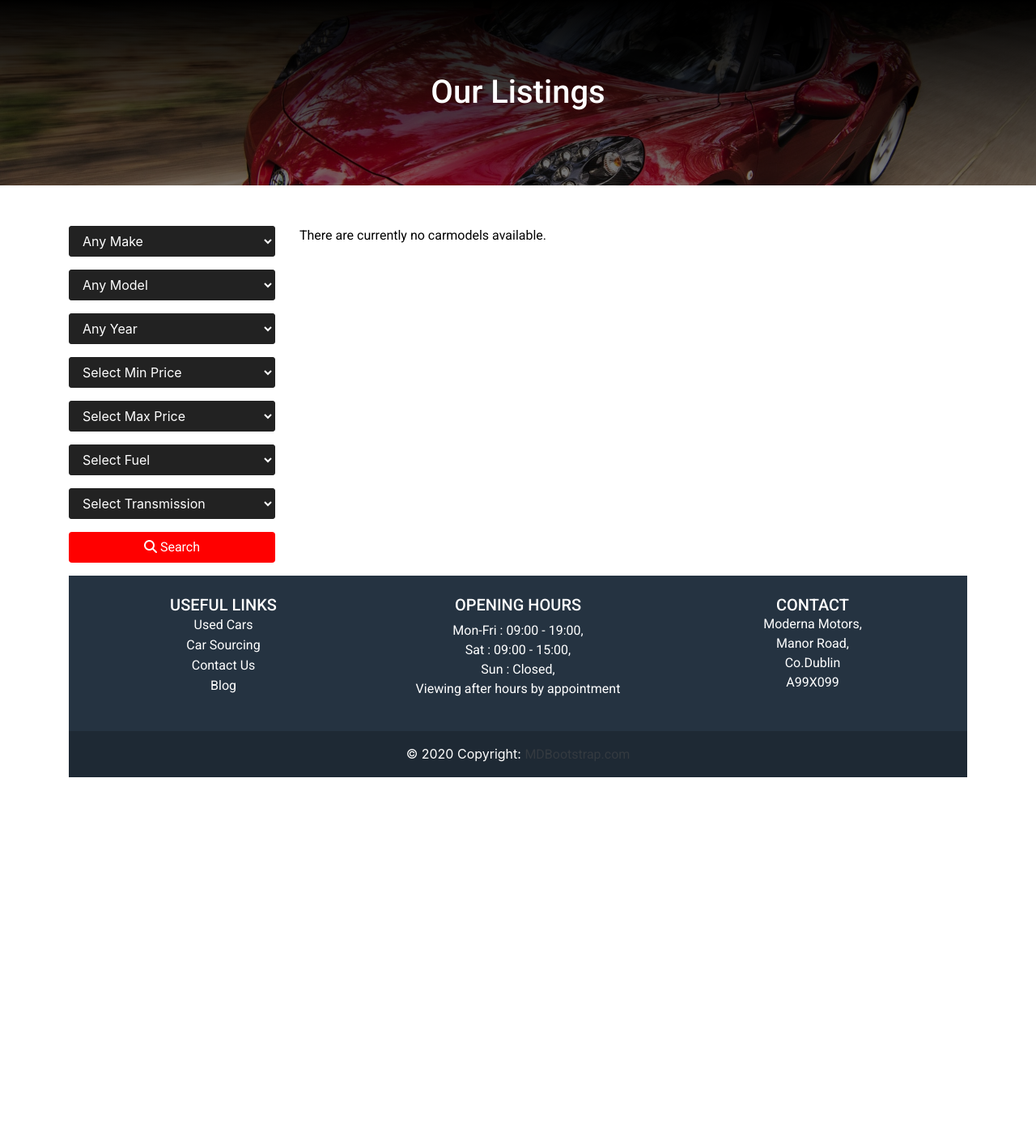
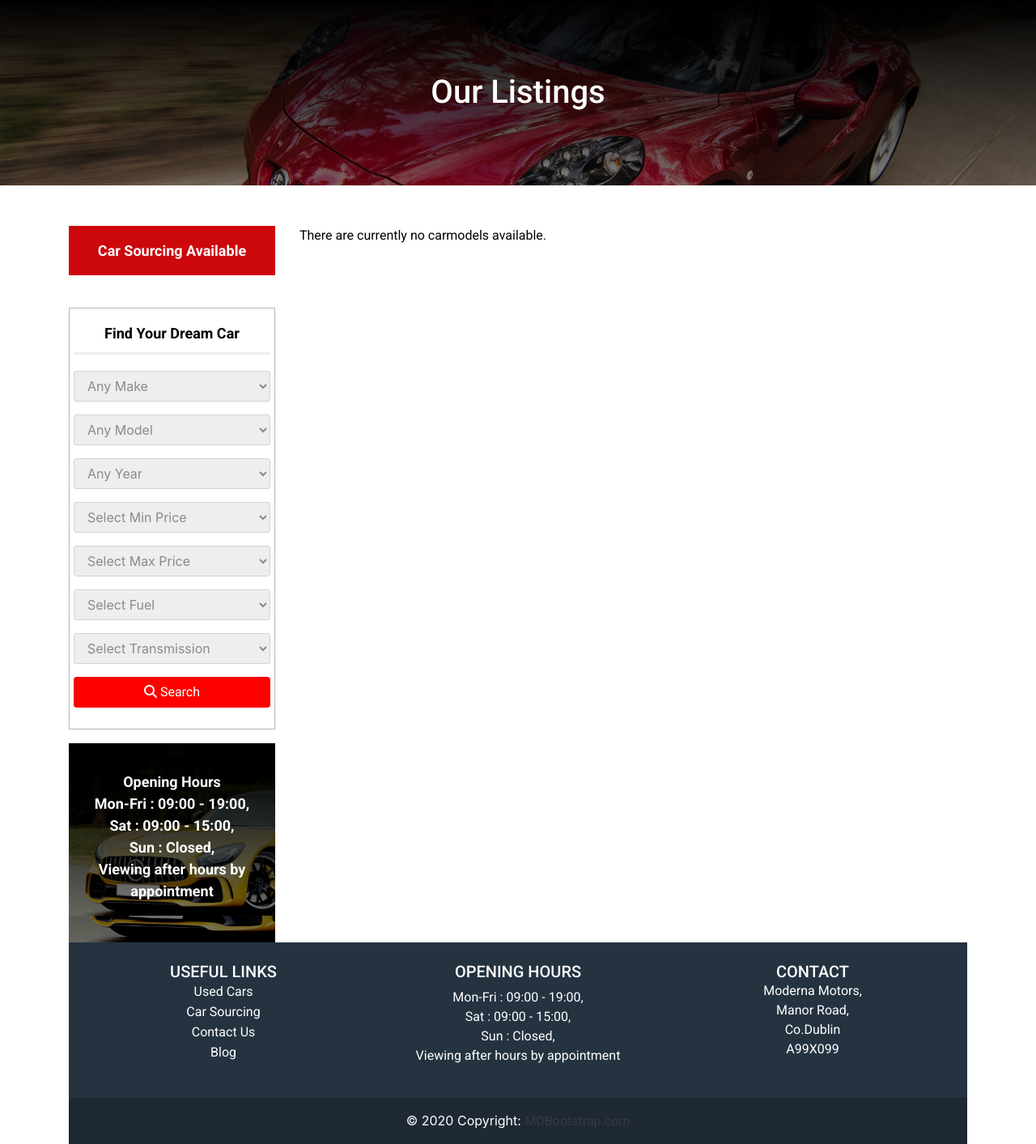
Before and after one commit to ldettorre/cardealership-app, a Django app: page /vehicles/ in a window 1280 px wide. Shown: the part 177-1590 px from the top of the page at 81% size. Before the commit the page ends 1137 px from the top, so only its background shows below. Run offline with Django 3.2, Linux system fonts and the light colour scheme; data that the repository does not hold is empty; some libraries are stand-ins or nearby versions.

Commit message:
I added more elements to the side column on the vehicles page to fill it our more. Such as a car sourcing div/link, the search form was styled to look different than the index page styling. I also added an opening hours element and fixed width to the vehicles cards so that it is equal per render.

```diff
--- a/cardealership/static/css/style.css
+++ b/cardealership/static/css/style.css
@@ -7,12 +7,6 @@ h1, h2, h3, h4, h5, p, a, button, i {
 .no-gutters {
     margin-right: 0;
     margin-left: 0;
-
-    > .col,
-    > [class*="col-"] {
-      padding-right: 0;
-      padding-left: 0;
-    }
   }
 
 /* Index Page */
@@ -20,12 +14,10 @@ h1, h2, h3, h4, h5, p, a, button, i {
     width: 50%;
     text-align: center;
     padding-top:20px;
-
 }
 
 .logo-div img {
     width: 200px;
-
 }
 
 .contact-cols {
@@ -48,13 +40,16 @@ h1, h2, h3, h4, h5, p, a, button, i {
 .carousel {
     width:100%;
 }
+
+.carousel-height {
+}
 .search-form {
     background-color:#eeeeee;
     padding: 5vh 20vw 5vh 20vw;
 
 }
 
-.form-control {
+.index-search-fields{
     background: #222;
     border-radius: 3px;
     color: #fff;
@@ -97,11 +92,17 @@ h1, h2, h3, h4, h5, p, a, button, i {
     height:auto;
 }
 
-.card-body {
+.card {
     border-bottom: 3px solid red;
 }
+
+
 .featured-card h5, p {
     color:black;
+}
+
+.featured-card :hover {
+    box-shadow: 3px 3px 5px 6px #ccc;
 }
 
 .car-detail {
@@ -318,6 +319,70 @@ h1, h2, h3, h4, h5, p, a, button, i {
     margin-bottom: 50px;
 }
 
+.search-div {
+    border: 1px solid rgb(182, 182, 182);
+    padding:0 5px 10px 5px;
+}
+
+.car-sourcing-div {
+    background-color:#cc080c;
+    margin-bottom:40px;
+    text-align:center;
+    min-height:60px;
+}
+
+.car-sourcing-text {
+    text-align:center;
+    color:white;
+    padding:17px 0 17px 0;
+    font-weight:bold;
+    font-size:18px;
+}
+
+.search-title {
+    text-align:center;
+    color:black;
+    padding:17px 0 10px 0;
+    margin-bottom:20px;
+    font-weight:bold;
+    font-size:18px;
+    border-bottom: 3px solid #eeeeee
+}
+
+.vehicles-search-fields {
+    background: #eeeeee;
+    border-radius: 3px;
+    color: rgb(138, 138, 138);
+    font-size: 16px;
+}
+
+.vehicles-opening-div {
+    text-align:center;
+    color:white;
+    margin-top:17px;
+    padding:17px 0 17px 0;
+    height:80px;
+    font-weight:bold;
+    font-size:18px;
+    background-image:linear-gradient(to bottom,black 0%,grey 100%),url("/static/images/landing-image2.jpg");
+    background-blend-mode:multiply;
+    background-size:cover;
+    height: min-content;
+}
+
+.vehicles-opening-text {
+    text-align:center;
+    color:white;
+    padding:17px 0 17px 0;
+    height:80px;
+    font-weight:bold;
+    font-size:18px;
+    background-image:linear-gradient(to bottom,black 0%,grey 100%),url("/static/images/landing-image2.jpg");
+    background-blend-mode:multiply;
+    background-size:cover;
+    height: min-content;
+}
+
 .car-width {
     max-width:100%;
 }
@@ -330,11 +395,21 @@ h1, h2, h3, h4, h5, p, a, button, i {
     background-color:rgba(245, 245, 245, 0.897);
     margin-bottom: 25px;
     padding: 10px;
+    max-height:280px;
 
 }
 
 .details-card:hover {
     box-shadow: 3px 3px 5px 6px #ccc;
+}
+
+.page-item.active .page-link  {
+    background-color:rgb(255, 71, 71);
+    border-color: #eeeeee
+}
+
+.page-link {
+    color: rgb(138, 138, 138);
 }
 /* End of Used Vehicles */
 
--- a/vehicles/templates/vehicles/vehicles.html
+++ b/vehicles/templates/vehicles/vehicles.html
@@ -6,12 +6,17 @@
 
 <div class="container">
     <div class="row">
-        <div class="col-sm-3">
+        <div class="col-md-3 col-sm-12">
+            <a href="/contact/car_sourcing"><div class="car-sourcing-div">
+                <p class="car-sourcing-text">Car Sourcing Available</p>
+            </div></a>
+            <div class="search-div">
+                <p class="search-title">Find Your Dream Car</p>
                 <form action="search" method="POST">
                 {% csrf_token %}
 
                 <div class="form-group">
-                <select class="form-control carmake" name="carmake" id="carmake">
+                    <select class="vehicles-search-fields form-control carmake" name="carmake" id="carmake">
                         <option value="">Any Make</option>
                         {% for carmake in carmakes %}
                             <option value="{{carmake.name}}">{{carmake.name}}</option>
@@ -19,17 +24,17 @@
                     </select>
                 </div>
                 <div class="form-group">
-                <select class="form-control" name="carmodel" id="carmodel">
+                    <select class="vehicles-search-fields form-control" name="carmodel" id="carmodel">
                         <option value="">Any Model</option>
                     </select>
                 </div>
                 <div class="form-group">
-                <select class="form-control" name="caryear" id="caryear">
+                    <select class="vehicles-search-fields form-control" name="caryear" id="caryear">
                         <option value="">Any Year</option>
                     </select>
                 </div>
                 <div class="form-group">
-                <select class="form-control" name="price_min" id="price_min">
+                    <select class="vehicles-search-fields form-control" name="price_min" id="price_min">
                         <option value="">Select Min Price</option>
                         <option value="0">€0</option>
                         <option value="500">€500</option>
@@ -50,7 +55,7 @@
                 </div>
 
                 <div class="form-group">
-                <select class="form-control" name="price_max" id="price_max">
+                    <select class="vehicles-search-fields form-control" name="price_max" id="price_max">
                     <option value="">Select Max Price</option>
                     <option value="0">€0</option>
                     <option value="500">€500</option>
@@ -71,7 +76,7 @@
                 </div>
 
                 <div class="form-group">
-                <select class="form-control" name="fuel" id="fuel">
+                    <select class="vehicles-search-fields form-control" name="fuel" id="fuel">
                     <option value="">Select Fuel</option>
                     <option value="Petrol">Petrol</option>
                     <option value="Diesel">Diesel</option>
@@ -81,7 +86,7 @@
                 </div>
 
                 <div class="form-group">
-                <select class="form-control" name="transmission" id="transmission">
+                    <select class="vehicles-search-fields form-control" name="transmission" id="transmission">
                         <option value="">Select Transmission</option>
                         <option value="Automatic">Automatic</option>
                         <option value="Semi-auto">Semi-auto</option>
@@ -97,12 +102,17 @@
 
                 </form>
             </div>
+            <div class="vehicles-opening-div">
+                <p class="vehicles-opening-text">Opening Hours<br /> Mon-Fri : 09:00 - 19:00,<br /> Sat : 09:00 - 15:00,<br /> Sun : Closed, <br />Viewing after hours by appointment</p>
+            </div>
+        </div>
 
-        <div class="col-sm-9">
+
+        <div class="col-md-9 col-sm-12">
     {% if carmodels %}
         {% for carmodel in carmodels %}
             <div class="row no-gutters details-card">
-            <div class="col-sm-6">
+            <div class="col-md-6 col-sm-12">
                 <h3>{{ carmodel.title }}</h3>
                 <div class="mb-1 text-muted">
                 {{ carmodel.make }} {{ carmodel.model }}
--- a/vehicles/views.py
+++ b/vehicles/views.py
@@ -6,7 +6,7 @@ from .models import CarModel, CarMake
 def carmodels(request):
     carmodels = CarModel.objects.order_by("-price").filter(published=True)
     carmakes = CarMake.objects.all()
-    paginator = Paginator(carmodels, 3)
+    paginator = Paginator(carmodels, 15)
     page = request.GET.get('page')
     paged_vehicles = paginator.get_page(page)
     context = {
```
Also changed, not shown: home/templates/home/index.html (+13 -14 lines). Lines whose indentation alone changed are shown as unchanged.
